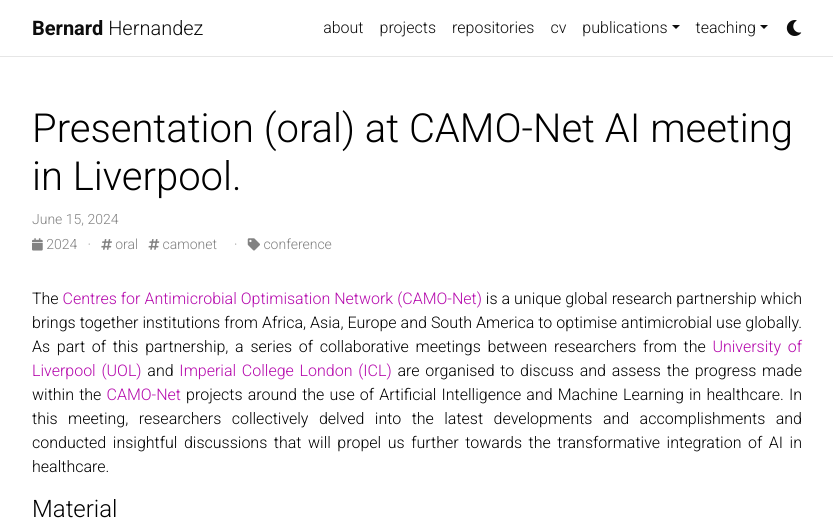
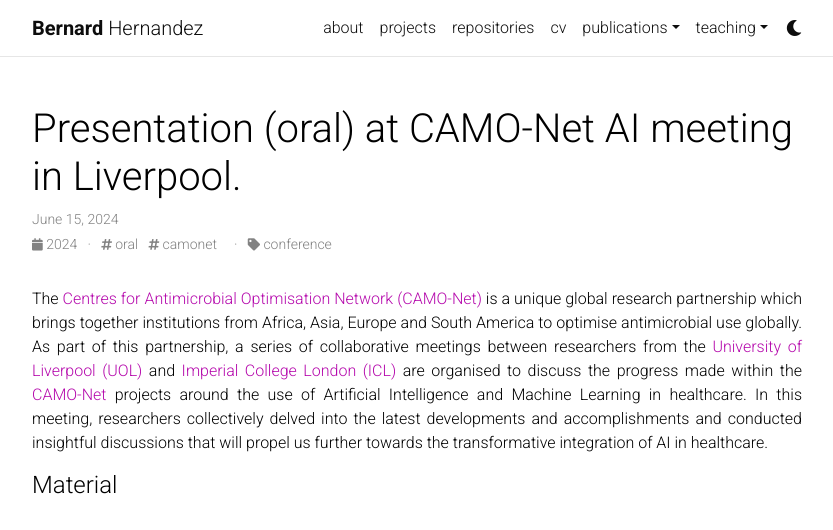
Before and after one commit to bahp/portfolio-academic, a Jekyll site: the page built from _news/announcement_22.md, in a window 1280 px wide and 1226 px high, cut to the strip 0-530 px from the top of the window. Shown: the whole strip, without its empty margins (223-1056 px from the left). Built offline with Jekyll 4.4.1, drawn with Linux system fonts in a browser that asks for light colours; comment, search, counter and statistics services are not loaded; a style sheet for code colours, icons or effects is not loaded.

Commit message:
~ update

```diff
--- a/_news/announcement_22.md
+++ b/_news/announcement_22.md
@@ -14,7 +14,7 @@
     series of collaborative meetings between researchers from the
     <a href="https://www.liverpool.ac.uk/">University of Liverpool (UOL)</a> and
     <a href="https://www.imperial.ac.uk/">Imperial College London (ICL)</a> are organised to discuss
-    and assess the progress made within the
+    the progress made within the
     <a href="https://bahp.github.io/portfolio-academic/projects/camonet/">CAMO-Net</a> projects
     around the use of Artificial Intelligence and Machine Learning in healthcare. In this meeting,
     researchers collectively delved into the latest developments and accomplishments and conducted
```
Also changed, not shown: _news/announcement_19.md (+1 -1 lines), _news/announcement_20.md (+1 -1 lines).
